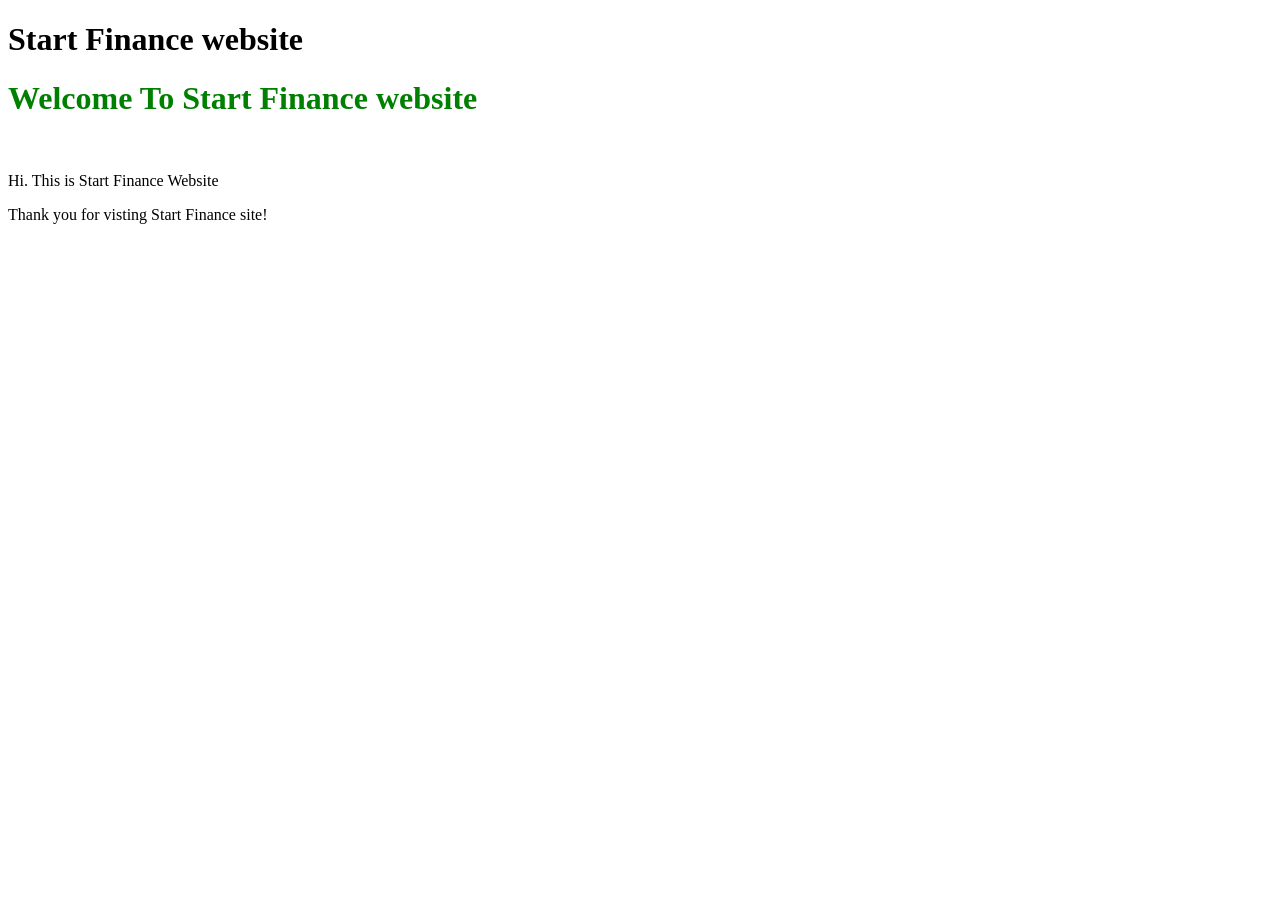
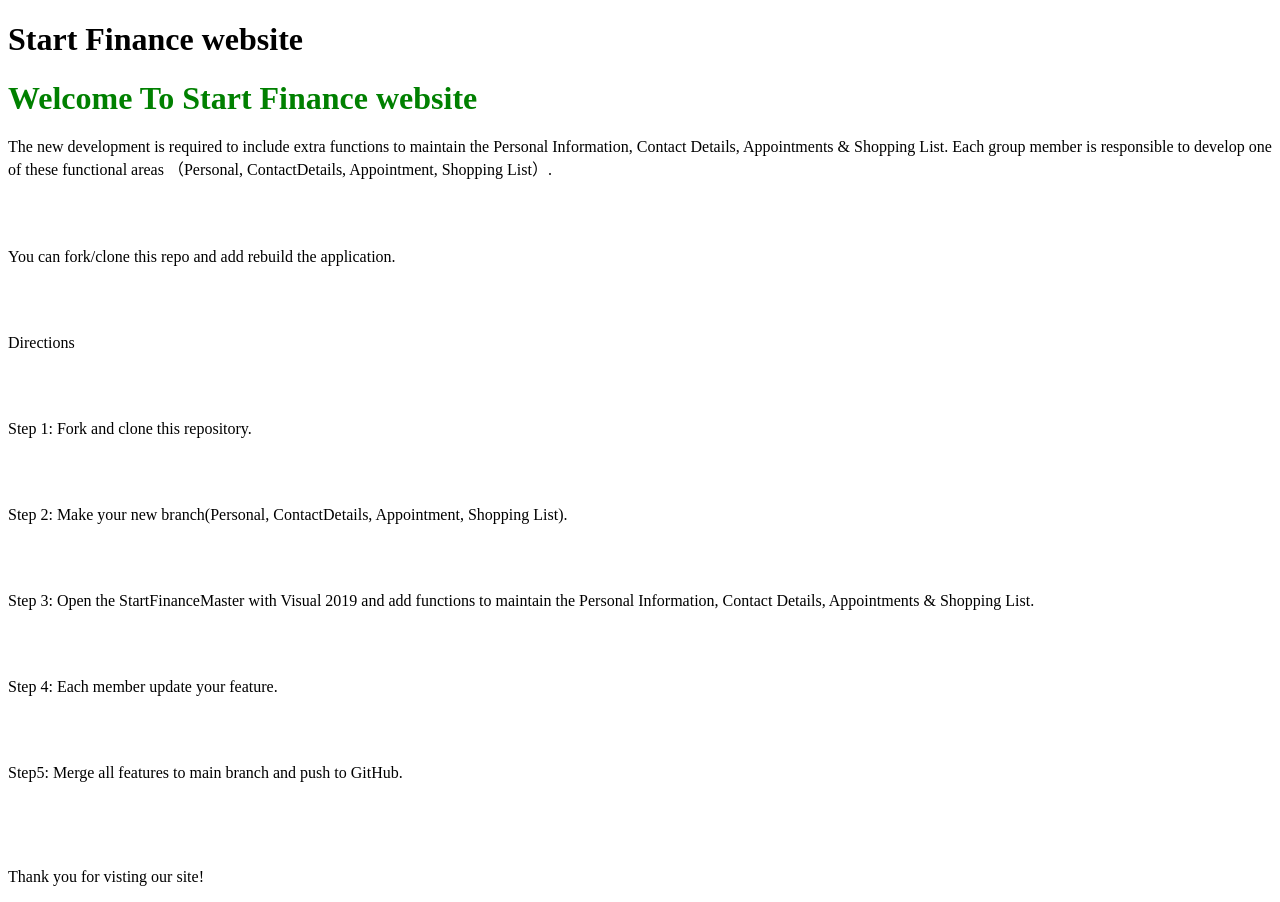
Before and after one commit to bnyney2k/Tafe21S102, a plain HTML site: page index.html in a window 1280 px wide. Before the commit the page ends 800 px from the top, so only its background shows below. Drawn offline with Linux system fonts and the light colour scheme.

Commit message:
Update index.html

```diff
--- a/index.html
+++ b/index.html
@@ -8,11 +8,15 @@
    </head>
    <body>
        <h1 style="text-aligh:center; color: green">Welcome To Start Finance website</h1>
-      <p style ="text-align:center; color: white">Start Finance is a repository set up for illustration of TortoiseGit and GitHub functions</p>
-
-        <p> Hi. This is Start Finance Website</p>
-
-
-        <p> Thank you for visting Start Finance site!</p>
+       <p>The new development is required to include extra functions to maintain the Personal Information, Contact Details, Appointments & Shopping List. Each group member is responsible to develop one of these functional areas （Personal, ContactDetails, Appointment, Shopping List）. </p>
+       <br><br>
+       <p> You can fork/clone this repo and add rebuild the application. </p><br><br>
+       <p>Directions </p><br><br>
+       <p> Step 1: Fork and clone this repository.</p><br><br>
+       <p>Step 2: Make your new branch(Personal, ContactDetails, Appointment, Shopping List).</p><br><br>
+       <p>Step 3: Open the StartFinanceMaster with Visual 2019 and add functions to maintain the Personal Information, Contact Details, Appointments & Shopping List. </p><br><br>
+       <p>Step 4: Each member update your feature. </p><br><br>
+       <p>Step5: Merge all features to main branch and push to GitHub. </p><br><br><br>
+       <p> Thank you for visting our site!</p>
    </body>
 </html>
```
